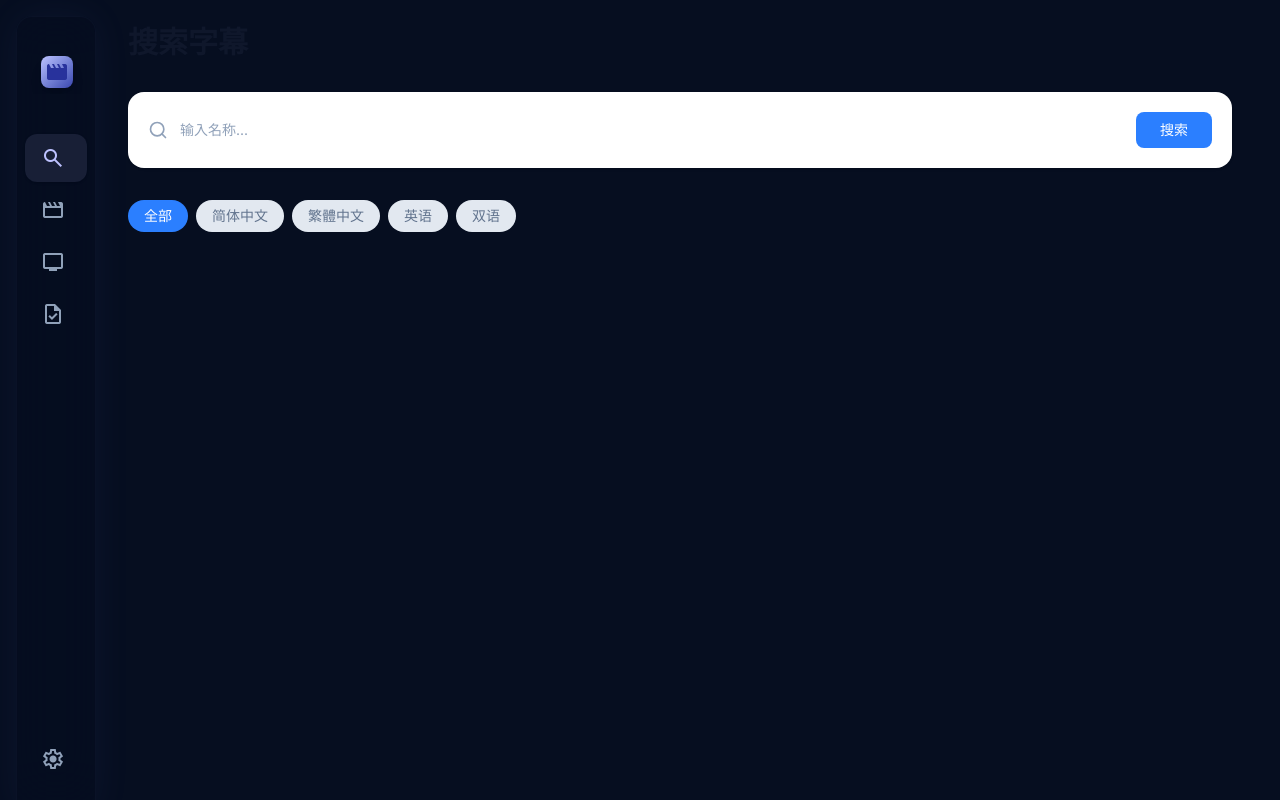
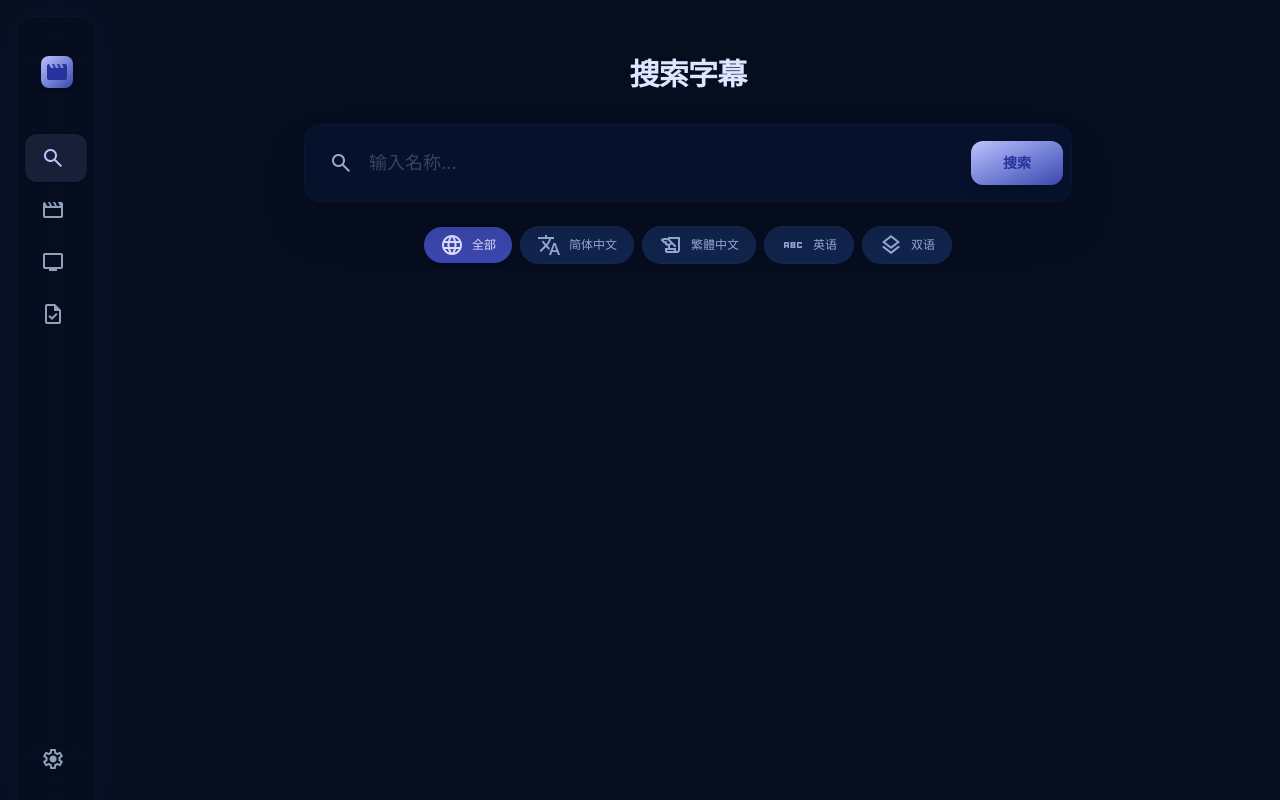
Before and after one commit to Cynosure159/zimuku-subtitle-server, a React (Vite) app in the folder frontend/: page /search in a window 1280 px wide. Built offline with nearby package versions, Linux system fonts and the light colour scheme.

Commit message:
feat: improve search page with SearchResultRow component

```diff
--- a/frontend/src/components/SearchResultRow.tsx
+++ b/frontend/src/components/SearchResultRow.tsx
@@ -1,4 +1,3 @@
-import { Download } from 'lucide-react';
 import { useTranslation } from 'react-i18next';
 import type { SearchResult } from '../api';
 
@@ -7,70 +6,60 @@ interface SearchResultRowProps {
   onDownload: (item: SearchResult) => void;
 }
 
-const languageColors: Record<string, string> = {
-  '简体': 'bg-green-100 text-green-700',
-  '繁体': 'bg-orange-100 text-orange-700',
-  '英文': 'bg-blue-100 text-blue-700',
-  '双语': 'bg-purple-100 text-purple-700',
-};
-
 export default function SearchResultRow({ item, onDownload }: SearchResultRowProps) {
   const { t } = useTranslation();
-  const getLanguageClass = (lang: string) => {
-    return languageColors[lang] || 'bg-slate-100 text-slate-700';
-  };
 
   return (
-    <div className="bg-white rounded-lg shadow-sm px-4 py-3 flex items-center justify-between gap-4">
-      <div className="flex flex-col gap-1 flex-1 min-w-0">
-        <div className="text-sm font-bold text-slate-900 leading-snug truncate">
+    <div className="group flex flex-col lg:flex-row items-start lg:items-center justify-between p-6 rounded-2xl bg-surface-container border border-outline-variant/5 hover:bg-surface-container-highest hover:-translate-y-1 transition-all duration-300 gap-4">
+      <div className="flex items-start gap-4 md:gap-5 w-full lg:w-auto lg:flex-1 min-w-0">
+        <div className="hidden sm:flex shrink-0 w-12 h-12 items-center justify-center rounded-xl bg-surface-container-low text-primary-dim">
+          <span className="material-symbols-outlined text-3xl">description</span>
+        </div>
+        <div className="flex-1 min-w-0">
+          <h4 className="font-headline font-bold text-on-surface text-lg truncate mb-1" title={item.title}>
             {item.title}
-        </div>
-        <div className="flex flex-wrap items-center gap-2">
-          {/* Language tags */}
+          </h4>
+          <div className="flex flex-wrap items-center gap-3">
             {item.lang && item.lang.length > 0 && item.lang.map((lang, idx) => (
               <span
                 key={idx}
-              className={`px-2 py-0.5 rounded text-xs font-medium ${getLanguageClass(lang)}`}
+                className="px-2 py-0.5 rounded bg-surface-container-highest border border-outline-variant/20 text-[10px] font-bold text-primary-fixed uppercase tracking-wider shadow-[0_0_8px_rgba(189,194,255,0.15)]"
               >
                 {lang}
               </span>
             ))}
-          {/* Info tags */}
+
             {item.format && (
-            <span className="bg-blue-100 text-blue-700 px-2 py-0.5 rounded text-xs">
+              <span className="text-xs text-on-surface-variant font-medium flex items-center gap-1 bg-surface-container-low px-2 py-0.5 rounded border border-outline-variant/10">
                 {item.format}
               </span>
             )}
-          {item.fps && (
-            <span className="bg-green-100 text-green-700 px-2 py-0.5 rounded text-xs">
-              {item.fps}
+
+            <span className="text-xs text-on-surface-variant font-medium flex items-center gap-1">
+              <span className="material-symbols-outlined text-xs">source</span> Zimuku
             </span>
-          )}
-          {item.rating && (
-            <span className="bg-yellow-100 text-yellow-700 px-2 py-0.5 rounded text-xs">
-              {item.rating}
-            </span>
-          )}
             {item.download_count && (
-            <span className="text-slate-400 text-xs">
-              {t('downloadCount', { count: Number(item.download_count) })}
+              <span className="text-xs text-on-surface-variant font-medium flex items-center gap-1">
+                <span className="material-symbols-outlined text-xs">download</span> {t('downloadCount', { count: Number(item.download_count) })}
               </span>
             )}
             {item.author && (
-            <span className="text-slate-400 text-xs">
-              {t('author')}: {item.author}
+              <span className="text-xs text-on-surface-variant font-medium flex items-center gap-1">
+                <span className="material-symbols-outlined text-xs">person</span> {t('author')}: {item.author}
               </span>
             )}
           </div>
         </div>
+      </div>
+      <div className="flex items-center gap-4 mt-4 lg:mt-0 w-full lg:w-auto justify-end shrink-0">
         <button
           onClick={() => onDownload(item)}
-        className="text-blue-500 text-xs px-3 py-1.5 rounded-lg hover:bg-blue-50 transition-colors flex items-center gap-1 shrink-0"
+          className="flex items-center gap-2 px-6 py-3 rounded-xl bg-primary/10 text-primary font-bold hover:bg-primary hover:text-on-primary transition-all whitespace-nowrap"
         >
-        <Download className="w-3.5 h-3.5" />
-        {t('action.download')}
+          <span className="material-symbols-outlined">download</span>
+          <span className="text-sm">{t('action.download')}</span>
         </button>
+      </div>
     </div>
   );
 }
--- a/frontend/src/pages/SearchPage.tsx
+++ b/frontend/src/pages/SearchPage.tsx
@@ -1,5 +1,5 @@
 import { useState } from 'react';
-import { Search, Loader2 } from 'lucide-react';
+import { Loader2 } from 'lucide-react';
 import { useTranslation } from 'react-i18next';
 import { searchSubtitles, type SearchResult as SearchResultType } from '../api';
 import SearchResultRow from '../components/SearchResultRow';
@@ -66,48 +66,80 @@ export default function SearchPage() {
   });
 
   return (
-    <div className="flex flex-col gap-8 w-full h-full max-w-[1800px] overflow-y-auto custom-scrollbar pr-4">
-      <h1 className="text-3xl font-bold text-slate-900">{t('page.search.title')}</h1>
+    <div className="flex flex-col w-full h-full max-w-[1800px] overflow-y-auto custom-scrollbar px-4 pb-12">
+      {/* Hero Search Section - Sticky Header */}
+      <div className="sticky top-0 z-30 pt-8 pb-6 bg-background/80 backdrop-blur-xl -mx-4 px-4">
+        <div className="max-w-5xl w-full mx-auto">
+          <div className="text-center mb-8">
+            <h2 className="font-headline text-3xl font-extrabold tracking-tight text-on-surface">{t('page.search.title')}</h2>
+          </div>
 
-      <div className="bg-white rounded-2xl p-5 flex items-center gap-3 w-full shadow-sm">
-        <Search className="w-5 h-5 text-slate-400 shrink-0" />
+          <div className="relative group mx-auto max-w-3xl w-full">
+            <div className="absolute -inset-1 bg-gradient-to-r from-primary/20 to-tertiary/20 rounded-2xl blur-xl opacity-0 group-focus-within:opacity-100 transition duration-500"></div>
+            <div className="relative flex items-center bg-surface-container-low border border-outline-variant/10 rounded-2xl p-2 shadow-2xl backdrop-blur-3xl focus-within:ring-2 focus-within:ring-primary/40 focus-within:border-primary/20 transition-all">
+              <span className="material-symbols-outlined ml-4 text-on-surface-variant text-2xl">search</span>
               <input
                 type="text"
                 value={query}
                 onChange={(e) => setQuery(e.target.value)}
                 onKeyDown={(e) => e.key === 'Enter' && handleSearch()}
                 placeholder={t('page.search.placeholder')}
-          className="flex-1 outline-none text-sm text-slate-900 placeholder:text-slate-400 bg-transparent"
+                className="w-full bg-transparent border-none focus:ring-0 text-lg font-body text-on-surface placeholder:text-outline/50 px-4 py-4 outline-none"
               />
               <button
                 onClick={handleSearch}
                 disabled={loading}
-          className="bg-blue-500 text-white text-sm px-6 py-2 rounded-lg hover:bg-blue-600 transition-colors disabled:opacity-50 flex items-center gap-2"
+                className="bg-gradient-to-br from-primary to-primary-container text-on-primary px-8 py-3 rounded-xl font-headline font-bold text-sm shadow-lg hover:shadow-primary/20 transition-all hover:scale-[1.02] active:scale-95 disabled:opacity-50 disabled:cursor-not-allowed flex items-center gap-2 whitespace-nowrap"
               >
                 {loading && <Loader2 className="w-4 h-4 animate-spin" />}
                 {t('page.search.button')}
               </button>
             </div>
+          </div>
 
-      <div className="flex gap-2">
-        {filters.map(filter => (
+          {/* Language Filter Tags */}
+          <div className="flex flex-wrap justify-center items-center gap-2 mt-6">
+            {filters.map(filter => {
+              const isActive = activeFilter === filter;
+              return (
                 <button
                   key={filter}
                   onClick={() => setActiveFilter(filter)}
-            className={`px-4 py-1.5 rounded-full text-sm transition-colors ${
-              activeFilter === filter
-                ? 'bg-blue-500 text-white'
-                : 'bg-slate-200 text-slate-500 hover:bg-slate-300'
+                  className={`flex items-center gap-2 px-4 py-1.5 rounded-full font-label font-medium text-xs transition-all ${
+                    isActive
+                      ? 'bg-primary-container text-on-primary-container shadow-sm'
+                      : 'bg-surface-container-highest border border-outline-variant/15 text-on-surface-variant hover:text-primary hover:bg-surface-bright'
                   }`}
                 >
-            {filter}
+                  {filter === t('searchFilter.all') && <span className="material-symbols-outlined text-xs">language</span>}
+                  {filter === t('searchFilter.simplified') && <span className="material-symbols-outlined text-xs">translate</span>}
+                  {filter === t('searchFilter.traditional') && <span className="material-symbols-outlined text-xs">history_edu</span>}
+                  {filter === t('searchFilter.english') && <span className="material-symbols-outlined text-xs">abc</span>}
+                  {filter === t('searchFilter.bilingual') && <span className="material-symbols-outlined text-xs">layers</span>}
+                  <span>{filter}</span>
                 </button>
-        ))}
+              );
+            })}
+          </div>
+        </div>
       </div>
 
-      {error && <div className="text-red-500 text-sm">{error}</div>}
+      {/* Results Section */}
+      <section className="max-w-5xl mx-auto w-full mt-10">
+        {(results.length > 0 || error) && (
+          <div className="flex items-baseline justify-between mb-8 px-4">
+            <h3 className="font-headline text-xl font-bold text-indigo-100 flex items-center gap-2">
+              Results
+              {results.length > 0 && (
+                <span className="text-sm font-medium text-outline/60 ml-2">Found {filteredResults.length} matches</span>
+              )}
+            </h3>
+          </div>
+        )}
 
-      <div className="flex flex-col gap-2">
+        {error && <div className="text-error text-center py-4 bg-error-container/20 border border-error/20 rounded-xl mb-6">{error}</div>}
+
+        <div className="flex flex-col gap-4">
           {filteredResults.map((item, index) => (
             <SearchResultRow
               key={index}
@@ -116,9 +148,12 @@ export default function SearchPage() {
             />
           ))}
           {results.length > 0 && filteredResults.length === 0 && (
-          <div className="text-slate-500 text-sm py-4 text-center">{t('page.search.noResults')}</div>
+            <div className="text-on-surface-variant text-sm py-12 text-center bg-surface-container rounded-2xl border border-outline-variant/10">
+              {t('page.search.noResults')}
+            </div>
           )}
         </div>
+      </section>
 
       <DownloadModal
         isOpen={modalOpen}
```
Lines whose indentation alone changed are shown as unchanged.
